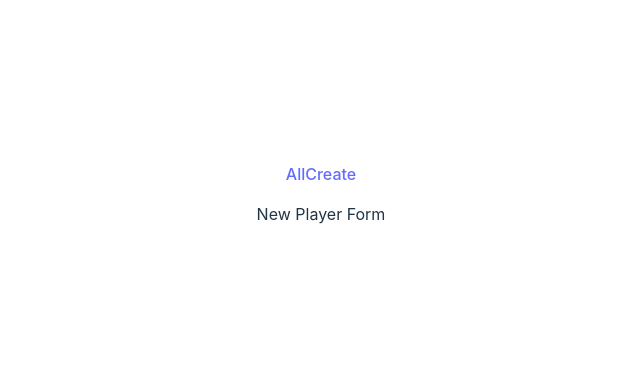
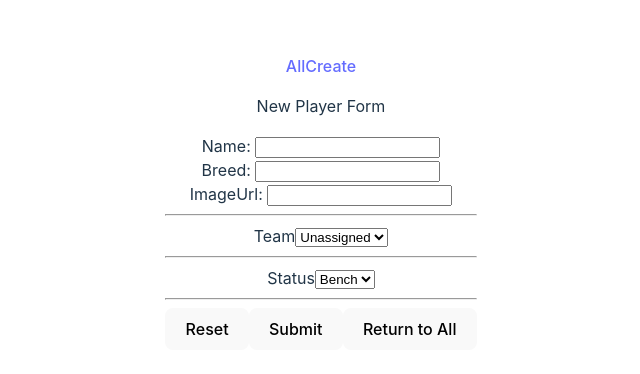
Before and after one commit to STayengco-GHP/Block29, a React (Vite) app: page /NewPlayerForm in a window 1280 px wide. Shown: the part 198-572 px from the top of the page, without its empty margins (319-959 px from the left). Built offline with nearby package versions, Linux system fonts and the light colour scheme.

Commit message:
form to add puppy button to delete single puppy

```diff
--- a/src/components/NewPlayerForm.jsx
+++ b/src/components/NewPlayerForm.jsx
@@ -1,8 +1,99 @@
+import { useState } from "react"
+import { useNavigate } from "react-router-dom";
+
 export default function NewPlayerForm() {
+
+    const cohortName = "2306-GHP-ET-WEB-FT-SF";
+    const API_URL = `https://fsa-puppy-bowl.herokuapp.com/api/${cohortName}`
+
+    const [ formName, setName] = useState('')
+    const [ formBreed, setBreed] = useState('')
+    const [ formImageUrl, setImageUrl] = useState('')
+    const [ formStatus, setStatus] = useState('bench')
+    const [ formTeam, setTeam] = useState('Unassigned')
+
+    const navigate=useNavigate()
+
+    const teamOptions = [
+        {label:'Ruff', value: "51"},
+        {label:'Fluff', value: "52"},
+        {label:'Unassigned', value: "Unassigned"}
+    ]
+
+    const statusOptions = [
+        {label:'Bench', value: "bench"},
+        {label:'Field', value: "field"}
+    ]
+
+    function resetForm() {
+        setName('')
+        setBreed('')
+        setImageUrl('')
+        setStatus('')
+        setTeam('')
+    }
+
+    function handleSubmit(e) {
+        e.preventDefault()
+        const puppyObj = {
+            name: formName,
+            breed: formBreed,
+            imageUrl: formImageUrl,
+            status: formStatus,
+            teamId: formTeam,
+          }
+        postPuppy(puppyObj)
+        resetForm()
+    }
+
+    function handleReturn(e) {
+        e.preventDefault()
+        navigate('/')
+        }
+
+    const postPuppy = async (puppyObj) => {
+        try {
+            const response = await fetch(`${API_URL}/players`, {
+            method: "POST",
+            headers: {
+            "Content-Type": "application/json",
+            },
+            body: JSON.stringify(puppyObj),
+            })
+
+        const postResponse = await response.json()
+        console.log(postResponse.success)
+        console.log(postResponse.data)
+
+        } catch (err) {
+            console.error("Oops, something went wrong with adding that player!", err);
+        }
+    }
 
     return (
         <div>
+            <form onSubmit={handleSubmit}>
             <p>New Player Form</p>
+                <label>Name:{''} <input value={formName} onChange={(e)=>{ setName(e.target.value)}}/></label><br/>
+                <label>Breed:{''} <input value={formBreed} onChange={(e)=>{ setBreed(e.target.value)}}/></label><br/>
+                <label>ImageUrl:{''} <input value={formImageUrl} onChange={(e)=>{ setImageUrl(e.target.value)}}/></label><br/>
+                <hr/>
+                <label>Team
+                <select value={formTeam} onChange={(e)=>{ setTeam(e.target.value)}}>
+                    {teamOptions.map((option)=>(<option value={option.value}>{option.label}</option>))}
+                    </select>
+                </label>
+                <hr/>
+                <label>Status
+                <select value={formStatus} onChange={(e)=>{ setStatus(e.target.value)}}>
+                    {statusOptions.map((option)=>(<option value={option.value}>{option.label}</option>))}
+                    </select>
+                </label>
+                <hr/>
+                <button type="reset" onClick={resetForm}>Reset</button>
+                <button type="submit">Submit</button>
+                <button onClick={handleReturn}>Return to All</button>
+            </form>
         </div>
     )
 }
--- a/src/components/SinglePlayer.jsx
+++ b/src/components/SinglePlayer.jsx
@@ -1,4 +1,4 @@
-import { useParams } from "react-router-dom";
+import { useNavigate, useParams } from "react-router-dom";
 import { useState, useEffect } from "react";
 import { fetchSinglePlayer } from "../API/ajaxHelpers";
 
@@ -6,6 +6,39 @@ export default function SinglePlayer() {
   const { puppyId } = useParams();
   const thisPup = puppyId
   const [onePup, setPup] = useState([]);
+  const navigate=useNavigate()
+
+  function handleClick(e) {
+  e.preventDefault()
+  removePlayer(puppyId)
+  navigate('/')
+  }
+
+  const removePlayer = async (puppyId) => {
+
+    const cohortName = "2306-GHP-ET-WEB-FT-SF";
+    const API_URL = `https://fsa-puppy-bowl.herokuapp.com/api/${cohortName}`
+
+    try {
+      const response = await fetch(`${API_URL}/players/${puppyId}`, {
+        method: "DELETE",
+        headers: {
+          "Content-Type": "application/json",
+        },
+      });
+      const result = await response.json();
+      const removePuppyStatus = result.success;
+      const removePuppyData = result.data;
+      console.log("in removePlayer");
+      console.log(removePuppyStatus);
+      console.log(removePuppyData);
+    } catch (err) {
+      console.error(
+        `Whoops, trouble removing player #${playerId} from the roster!`,
+        err
+      );
+    }
+  };
 
   useEffect(() => {
     async function fetchSingle() {
@@ -26,7 +59,8 @@ export default function SinglePlayer() {
       <p>{onePup.breed}</p>
       <p>{onePup.status}</p>
       <p>{onePup.team?.name}</p>
-      <img src={onePup.imageUrl} alt="" style={{width:100}}  />
+      <img src={onePup.imageUrl} alt="" style={{width:100}} /><br/>
+      <button onClick={handleClick}>Delete</button>
     </div>
   );
 }
```
